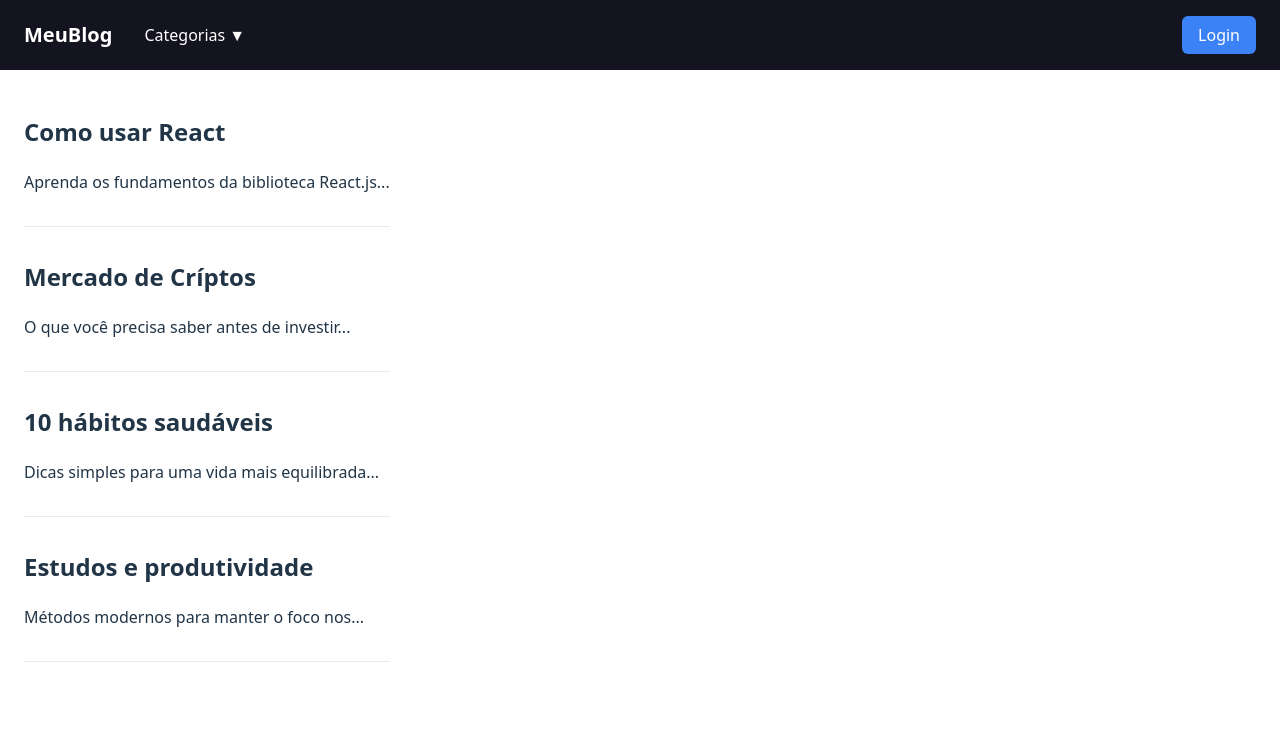
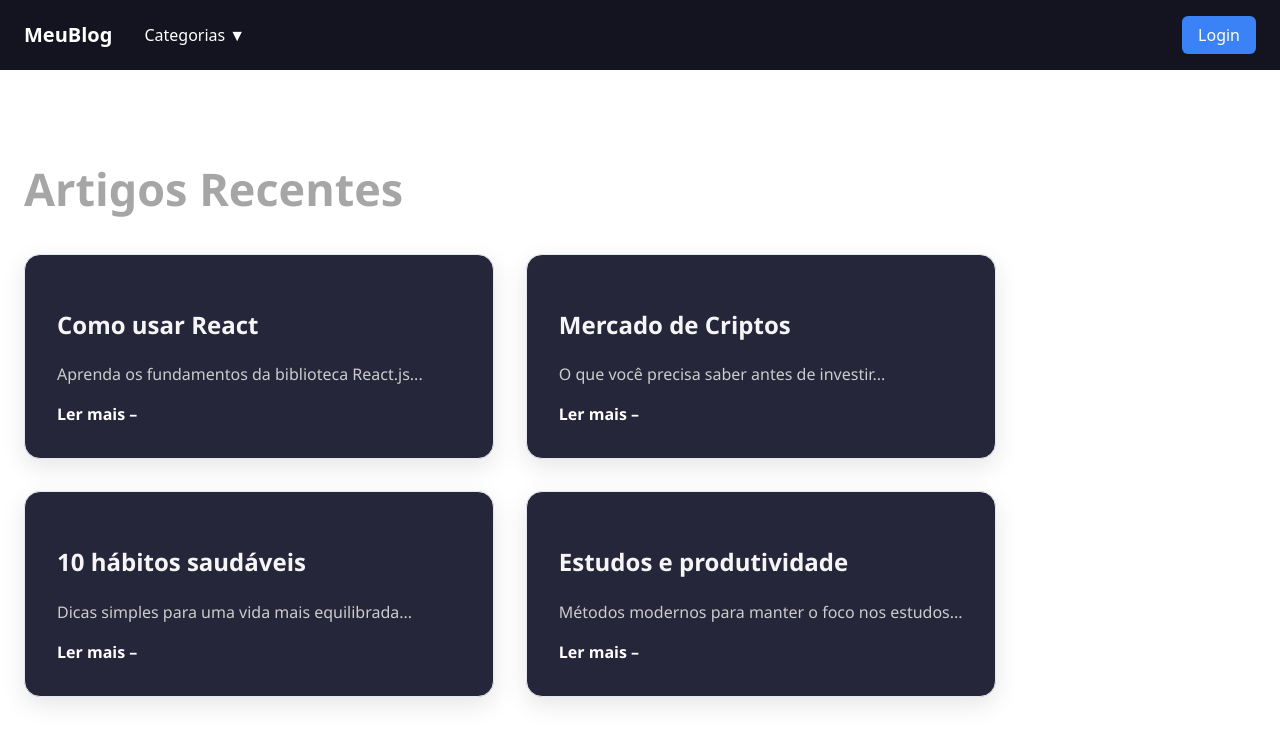
Before and after one commit to Hoppuz/projetoblog, a React (Vite) app: page / in a window 1280 px wide. Shown: the top 744 px of the page. Built offline with nearby package versions, Linux system fonts and the light colour scheme.

Commit message:
criando janelas de postagens recentes

```diff
--- a/src/App.tsx
+++ b/src/App.tsx
@@ -103,7 +103,6 @@ function App() {
 
       <main style={{
         padding: "24px",
-        maxWidth: "800px",
         margin: "0 auto",
         marginTop: "70px",
         minHeight: "calc(100vh - 70px)",
--- a/src/pages/home/index.tsx
+++ b/src/pages/home/index.tsx
@@ -1,25 +1,82 @@
 function Home() {
+  const posts = [
+    {
+      title: "Como usar React",
+      content: "Aprenda os fundamentos da biblioteca React.js...",
+    },
+    {
+      title: "Mercado de Criptos",
+      content: "O que você precisa saber antes de investir...",
+    },
+    {
+      title: "10 hábitos saudáveis",
+      content: "Dicas simples para uma vida mais equilibrada...",
+    },
+    {
+      title: "Estudos e produtividade",
+      content: "Métodos modernos para manter o foco nos estudos...",
+    }
+  ];
+
   return (
-    <div>
-      <div style={{ marginBottom: "32px", paddingBottom: "16px", borderBottom: "1px solid #eaeaea" }}>
-        <h2>Como usar React</h2>
-        <p>Aprenda os fundamentos da biblioteca React.js...</p>
+    <div style={{
+      padding: "40px 0",
+
+    }}>
+      <h1 style={{
+        textAlign: "left",
+        marginBottom: "40px",
+        color: "#a6a6a7ff",
+        fontSize: "45px",
+        fontFamily: "'Segoe UI', Tahoma, Geneva, Verdana, sans-serif"
+      }}>
+        Artigos Recentes
+      </h1>
+
+      <div style={{
+        display: "grid",
+        gridTemplateColumns: "repeat(2, 1fr)",
+        gap: "32px",
+      }}>
+        {posts.map(post => (
+          <div
+            style={{
+              backgroundColor: "#26263a",
+              borderRadius: "16px",
+              padding: "32px",
+              boxShadow: "0 8px 24px rgba(0, 0, 0, 0.1)",
+              border: "1px solid #e2e8f0",
+              transition: "transform 0.3s, box-shadow 0.3s",
+            }}
+          >
+            <h2 style={{
+              fontSize: "24px",
+              color: "#f5f5f5",
+              fontFamily: "'Segoe UI', Tahoma, Geneva, Verdana, sans-serif"
+            }}>
+              {post.title}
+            </h2>
+
+            <p style={{
+              color: "#cccccc",
+              fontSize: "16px",
+              fontFamily: "'Segoe UI', Tahoma, Geneva, Verdana, sans-serif"
+            }}>
+              {post.content}
+            </p>
+
+            <div style={{
+              color: "#fff",
+              fontSize: "16px",
+              fontWeight: "600",
+              fontFamily: "'Segoe UI', Tahoma, Geneva, Verdana, sans-serif",
+            }}>
+              Ler mais –
+            </div>
+          </div>
+        ))}
       </div>
 
-      <div style={{ marginBottom: "32px", paddingBottom: "16px", borderBottom: "1px solid #eaeaea" }}>
-        <h2>Mercado de Críptos</h2>
-        <p>O que você precisa saber antes de investir...</p>
-      </div>
-
-      <div style={{ marginBottom: "32px", paddingBottom: "16px", borderBottom: "1px solid #eaeaea" }}>
-        <h2>10 hábitos saudáveis</h2>
-        <p>Dicas simples para uma vida mais equilibrada...</p>
-      </div>
-
-      <div style={{ marginBottom: "32px", paddingBottom: "16px", borderBottom: "1px solid #eaeaea" }}>
-        <h2>Estudos e produtividade</h2>
-        <p>Métodos modernos para manter o foco nos...</p>
-      </div>
     </div>
   );
 }
```
